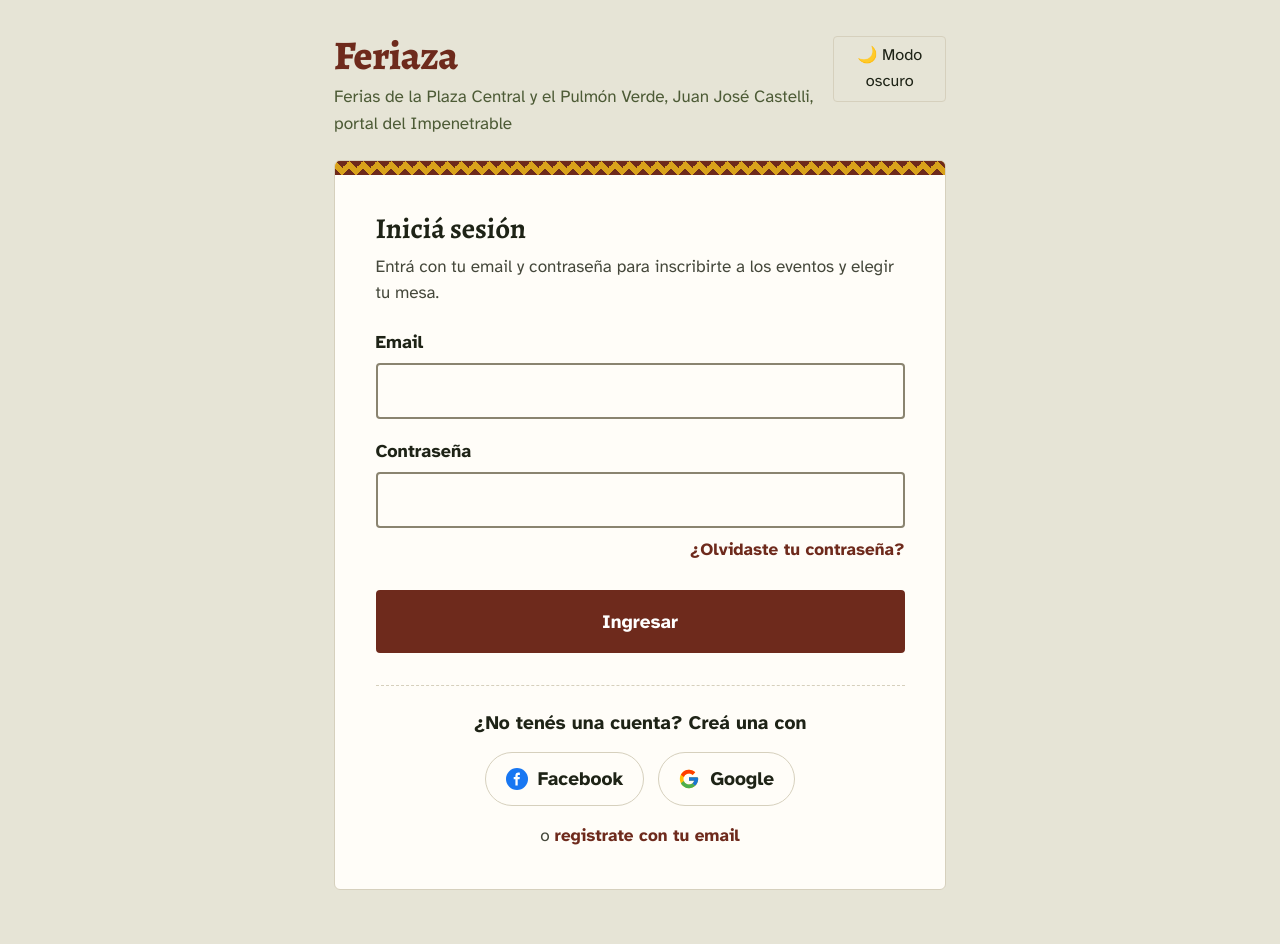
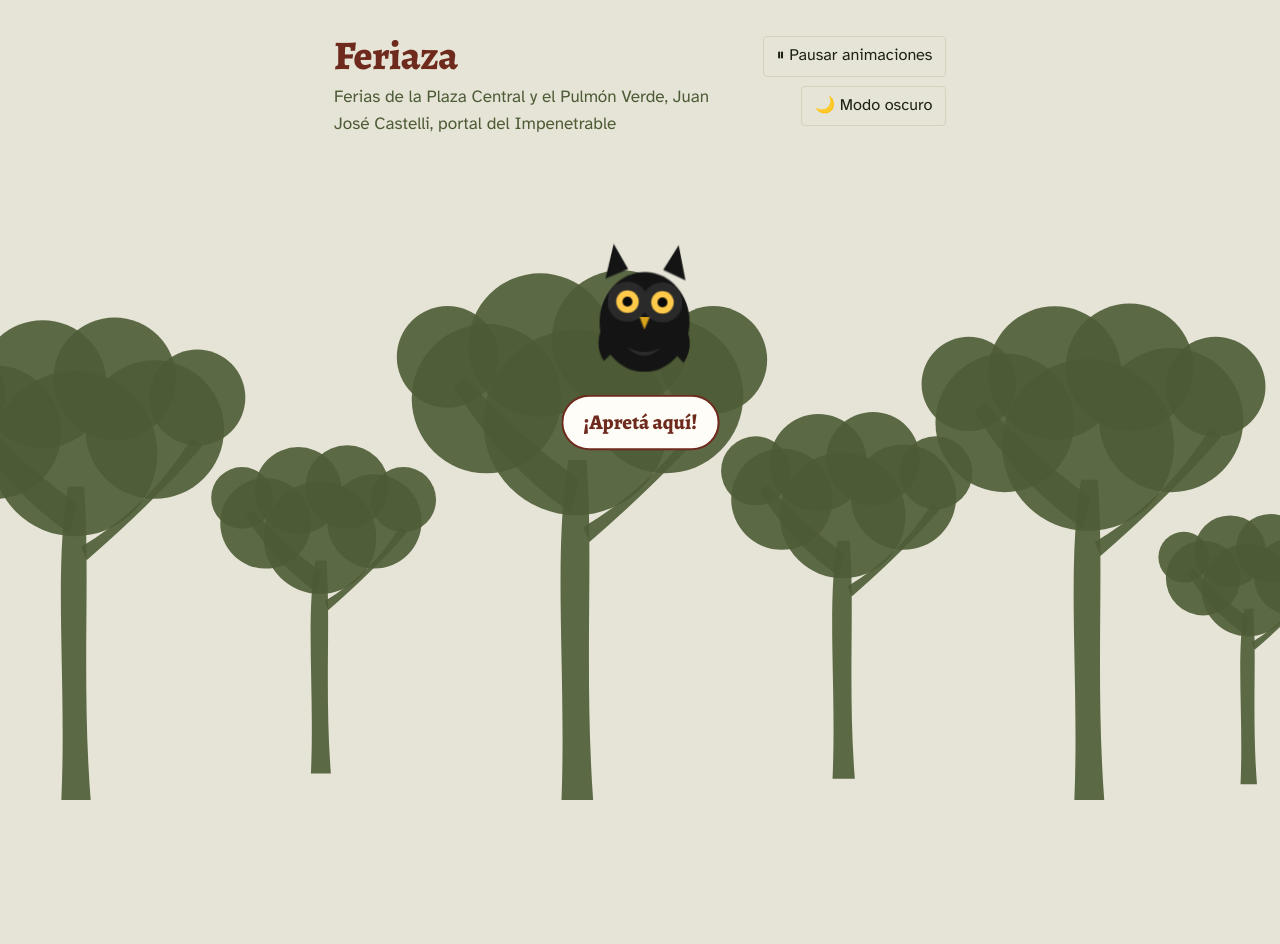
Before and after one commit to lucisoler/Feriaza_PracticaProfesionalizante3, a Laravel app: page /mi-cuenta/login in a window 1280 px wide. After the commit the page ends 800 px from the top, so only its background shows below. Run offline with Laravel 12, Linux system fonts and the light colour scheme; data comes from the database, SQL or seed files in the repository; style sheets or scripts are compiled from the project's sources; some libraries are stand-ins or nearby versions.

Commit message:
feat: fondo de monte, modo nocturno, búho de ingreso y control de animaciones
- Fondo con quebrachos y aves; luciérnagas y ojos de búho en modo oscuro.
- Inicio de sesión del feriante con búho que abre el panel; se quita Facebook.
- Botón para pausar o activar animaciones, guardado en el navegador.

Co-Authored-By: Claude Haiku 5.5 <noreply@anthropic.com>

```diff
--- a/resources/css/feriaza-accesible.css
+++ b/resources/css/feriaza-accesible.css
@@ -163,14 +163,23 @@ a {
     padding: 0.8rem 0.75rem;
 }
 
-/* ---------- 7. Menos movimiento si la persona lo pidió en su sistema ---------- */
+/* ---------- 7. Movimiento: el botón de la cabecera manda sobre el sistema ----------
+   data-animaciones="activadas" o "pausadas" en <html> (ver resources/js/movimiento.js).
+   Sin elección guardada, rige la preferencia de "reducir movimiento" del sistema. */
 
 @media (prefers-reduced-motion: reduce) {
-    *,
-    *::before,
-    *::after {
-        animation-duration: 0.01ms !important;
-        transition-duration: 0.01ms !important;
+    :root:not([data-animaciones='activadas']) *,
+    :root:not([data-animaciones='activadas']) *::before,
+    :root:not([data-animaciones='activadas']) *::after {
+        animation: none !important;
+        transition: none !important;
         scroll-behavior: auto !important;
     }
 }
+
+:root[data-animaciones='pausadas'] *,
+:root[data-animaciones='pausadas'] *::before,
+:root[data-animaciones='pausadas'] *::after {
+    animation: none !important;
+    transition: none !important;
+}
--- a/resources/css/feriaza.css
+++ b/resources/css/feriaza.css
@@ -15,16 +15,25 @@
         line-height: 1.5;
     }
 
+    /* Monte chaqueño de fondo: quebrachos colorados y un par de aves, detrás de todo */
+    body::before {
+        content: '';
+        position: fixed;
+        inset: 0;
+        z-index: -1;
+        background: url('/fondo-monte.svg') center bottom / cover no-repeat;
+        pointer-events: none;
+    }
+
+    :root[data-tema='oscuro'] body::before {
+        opacity: 0.45;
+    }
+
     :focus-visible {
         outline: 3px solid var(--color-siesta);
         outline-offset: 2px;
     }
 
-    @media (prefers-reduced-motion: reduce) {
-        * {
-            transition: none !important;
-        }
-    }
 }
 
 @layer components {
--- /dev/null
+++ b/resources/js/Components/BotonMovimiento.vue
@@ -0,0 +1,30 @@
+<template>
+  <button
+    type="button"
+    class="fz-movimiento"
+    :aria-pressed="activado ? 'true' : 'false'"
+    :aria-label="activado ? 'Pausar animaciones' : 'Activar animaciones'"
+    @click="alternar"
+  >
+    {{ activado ? '⏸ Pausar animaciones' : '▶ Activar animaciones' }}
+  </button>
+</template>
+
+<script setup>
+import { useMovimiento } from '../movimiento'
+
+const { activado, alternar } = useMovimiento()
+</script>
+
+<style scoped>
+.fz-movimiento {
+  background: none;
+  border: 1px solid var(--color-borde);
+  border-radius: 4px;
+  padding: 0.35rem 0.7rem;
+  font: inherit;
+  font-size: 0.9rem;
+  color: var(--color-noche);
+  cursor: pointer;
+}
+</style>
--- /dev/null
+++ b/resources/js/Components/FondoNocturno.vue
@@ -0,0 +1,129 @@
+<template>
+  <!-- Solo en modo oscuro: luciérnagas y ojos de búho sobre el monte de fondo.
+       Usa el mismo encuadre (cover, alineado abajo) que public/fondo-monte.svg, en coordenadas de 1200x1600. -->
+  <div class="fz-nocturno" aria-hidden="true">
+    <svg viewBox="0 0 1200 1600" preserveAspectRatio="xMidYMax slice">
+      <defs>
+        <radialGradient id="fz-brillo-luciernaga">
+          <stop offset="0" stop-color="#f4ff9e" stop-opacity="1"/>
+          <stop offset="0.35" stop-color="#e6f36a" stop-opacity="0.8"/>
+          <stop offset="1" stop-color="#e6f36a" stop-opacity="0"/>
+        </radialGradient>
+        <radialGradient id="fz-halo-ojo">
+          <stop offset="0" stop-color="#ffc94a" stop-opacity="0.45"/>
+          <stop offset="1" stop-color="#ffc94a" stop-opacity="0"/>
+        </radialGradient>
+      </defs>
+
+      <g
+        v-for="(luciernaga, indice) in luciernagas"
+        :key="indice"
+        class="fz-luciernaga"
+        :style="{
+          '--dx': luciernaga.dx + 'px',
+          '--dy': luciernaga.dy + 'px',
+          '--vuelo': luciernaga.vuelo + 's',
+          '--brillo': luciernaga.brillo + 's',
+          animationDelay: luciernaga.retraso + 's',
+        }"
+      >
+        <g :transform="`translate(${luciernaga.x} ${luciernaga.y})`">
+          <circle class="fz-luciernaga-brillo" r="9" fill="url(#fz-brillo-luciernaga)" :style="{ animationDelay: luciernaga.retraso + 's' }"/>
+          <circle r="1.8" fill="#fbffd6"/>
+        </g>
+      </g>
+
+      <g v-for="(par, indice) in ojosDeBuho" :key="'ojos-' + indice">
+        <g class="fz-ojos-buho" :style="{ animationDelay: par.retraso + 's' }">
+          <circle :cx="par.izquierda" :cy="par.y" r="16" fill="url(#fz-halo-ojo)"/>
+          <circle :cx="par.derecha" :cy="par.y" r="16" fill="url(#fz-halo-ojo)"/>
+          <ellipse :cx="par.izquierda" :cy="par.y" rx="6.5" ry="6" fill="#f2b233"/>
+          <ellipse :cx="par.derecha" :cy="par.y" rx="6.5" ry="6" fill="#f2b233"/>
+          <circle :cx="par.izquierda" :cy="par.y" r="2.8" fill="#1a1208"/>
+          <circle :cx="par.derecha" :cy="par.y" r="2.8" fill="#1a1208"/>
+        </g>
+      </g>
+    </svg>
+  </div>
+</template>
+
+<script setup>
+// Posiciones fijas dentro de las copas de los quebrachos de public/fondo-monte.svg
+const luciernagas = [
+  { x: 120, y: 640, dx: 40, dy: -30, vuelo: 9, brillo: 2.4, retraso: -1 },
+  { x: 260, y: 920, dx: -30, dy: 25, vuelo: 11, brillo: 3.1, retraso: -4 },
+  { x: 180, y: 1180, dx: 25, dy: -40, vuelo: 8, brillo: 2.7, retraso: -2.5 },
+  { x: 420, y: 520, dx: -35, dy: 20, vuelo: 12, brillo: 3.4, retraso: -6 },
+  { x: 480, y: 980, dx: 30, dy: 35, vuelo: 10, brillo: 2.2, retraso: -3 },
+  { x: 610, y: 720, dx: -25, dy: -30, vuelo: 9.5, brillo: 2.9, retraso: -7 },
+  { x: 700, y: 1060, dx: 40, dy: -20, vuelo: 11.5, brillo: 2.5, retraso: -0.5 },
+  { x: 860, y: 600, dx: -40, dy: 30, vuelo: 8.5, brillo: 3.2, retraso: -5 },
+  { x: 950, y: 900, dx: 30, dy: -25, vuelo: 10.5, brillo: 2.6, retraso: -8 },
+  { x: 1080, y: 760, dx: -20, dy: 40, vuelo: 12.5, brillo: 2.8, retraso: -2 },
+  { x: 1020, y: 1110, dx: -30, dy: -35, vuelo: 9, brillo: 3.5, retraso: -6.5 },
+  { x: 330, y: 1400, dx: 35, dy: -20, vuelo: 10, brillo: 2.3, retraso: -4.5 },
+  { x: 800, y: 1330, dx: -25, dy: 25, vuelo: 11, brillo: 2.7, retraso: -1.5 },
+  { x: 1140, y: 1300, dx: -30, dy: -25, vuelo: 8, brillo: 3, retraso: -3.5 },
+]
+
+// Dos parejas de ojos: una en el quebracho del centro y otra en el de la derecha
+const ojosDeBuho = [
+  { izquierda: 520, derecha: 552, y: 1222, retraso: -1.2 },
+  { izquierda: 1004, derecha: 1034, y: 1246, retraso: -3.6 },
+]
+</script>
+
+<style scoped>
+.fz-nocturno {
+  display: none;
+  position: fixed;
+  left: 50%;
+  bottom: 0;
+  width: max(100vw, 75vh);
+  height: max(100vh, 133.34vw);
+  transform: translateX(-50%);
+  pointer-events: none;
+  z-index: -1;
+}
+
+:root[data-tema='oscuro'] .fz-nocturno {
+  display: block;
+}
+
+.fz-nocturno svg {
+  width: 100%;
+  height: 100%;
+  display: block;
+}
+
+.fz-luciernaga {
+  animation: fz-vuelo var(--vuelo) ease-in-out infinite alternate;
+}
+
+.fz-luciernaga-brillo {
+  opacity: 0.6;
+  animation: fz-brillo var(--brillo) ease-in-out infinite;
+}
+
+.fz-ojos-buho {
+  transform-box: fill-box;
+  transform-origin: center;
+  animation: fz-parpadeo 6s infinite;
+}
+
+@keyframes fz-vuelo {
+  from { transform: translate(0, 0); }
+  to { transform: translate(var(--dx), var(--dy)); }
+}
+
+@keyframes fz-brillo {
+  0%, 100% { opacity: 0.05; }
+  45%, 55% { opacity: 1; }
+}
+
+@keyframes fz-parpadeo {
+  0%, 90%, 100% { transform: scaleY(1); }
+  94% { transform: scaleY(0.08); }
+}
+
+</style>
--- a/resources/js/Components/MarcaFeriaza.vue
+++ b/resources/js/Components/MarcaFeriaza.vue
@@ -5,13 +5,17 @@
         <p class="fz-marca-nombre">Feriaza</p>
         <p class="fz-marca-lugar"><slot /></p>
       </div>
-      <BotonModoOscuro />
+      <div class="fz-marca-botones">
+        <BotonMovimiento />
+        <BotonModoOscuro />
+      </div>
     </div>
   </header>
 </template>
 
 <script setup>
 import BotonModoOscuro from './BotonModoOscuro.vue'
+import BotonMovimiento from './BotonMovimiento.vue'
 
 defineProps({
   ancha: { type: Boolean, default: false },
@@ -25,4 +29,11 @@ defineProps({
   align-items: flex-start;
   gap: 1rem;
 }
+
+.fz-marca-botones {
+  display: flex;
+  flex-wrap: wrap;
+  justify-content: flex-end;
+  gap: 0.5rem;
+}
 </style>
--- a/resources/js/Components/PanelCabecera.vue
+++ b/resources/js/Components/PanelCabecera.vue
@@ -2,7 +2,6 @@
   <header class="fz-panel-cabecera">
     <div>
       <p class="fz-marca-nombre">Feriaza</p>
-      <p class="fz-marca-lugar">Panel del coordinador</p>
     </div>
     <nav class="fz-nav" aria-label="Secciones del panel">
       <Link v-for="item in items" :key="item.href" :href="item.href" class="fz-nav-item"
@@ -27,6 +26,7 @@
           </div>
         </div>
       </div>
+      <BotonMovimiento />
       <BotonModoOscuro />
       <slot />
       <button type="button" class="fz-enlace" @click="router.post('/logout')">Cerrar sesión</button>
@@ -38,6 +38,7 @@
 import { computed, onMounted, onUnmounted, ref } from 'vue'
 import { Link, router, usePage } from '@inertiajs/vue3'
 import BotonModoOscuro from './BotonModoOscuro.vue'
+import BotonMovimiento from './BotonMovimiento.vue'
 
 defineProps({
   // feriantes | eventos | plano
--- a/resources/js/Pages/Feriante/Login.vue
+++ b/resources/js/Pages/Feriante/Login.vue
@@ -2,7 +2,29 @@
   <main class="fz-pagina">
     <MarcaFeriaza>Ferias de la Plaza Central y el Pulmón Verde, Juan José Castelli, portal del Impenetrable</MarcaFeriaza>
 
-    <section class="fz-tarjeta">
+    <!-- Entrada tranquila: un búho invita a abrir el panel. Si ya hay un aviso o un error (vuelve de Google o de una acción), el panel se muestra directo. -->
+    <button v-if="!panelAbierto" type="button" class="fz-buho-boton" aria-label="Mostrar el inicio de sesión" @click="abrirPanel">
+      <svg class="fz-buho" viewBox="0 0 120 120" aria-hidden="true">
+        <path class="fz-buho-ala" style="--signo: 1" d="M30 70 Q18 88 28 104 Q38 96 40 80 Z" />
+        <path class="fz-buho-ala" style="--signo: -1" d="M90 70 Q102 88 92 104 Q82 96 80 80 Z" />
+        <polygon class="fz-buho-cuerpo" points="28,38 34,10 46,30" />
+        <polygon class="fz-buho-cuerpo" points="92,38 86,10 74,30" />
+        <ellipse class="fz-buho-cuerpo" cx="60" cy="72" rx="36" ry="40" />
+        <g class="fz-buho-ojos">
+          <circle class="fz-buho-disco" cx="46" cy="56" r="16" />
+          <circle class="fz-buho-disco" cx="74" cy="56" r="16" />
+          <circle class="fz-buho-iris" cx="46" cy="56" r="9" />
+          <circle class="fz-buho-iris" cx="74" cy="56" r="9" />
+          <circle class="fz-buho-pupila" cx="46" cy="56" r="4" />
+          <circle class="fz-buho-pupila" cx="74" cy="56" r="4" />
+        </g>
+        <polygon class="fz-buho-pico" points="56,68 64,68 60,78" />
+        <path class="fz-buho-pecho" d="M46 92 Q60 100 74 92 Q60 106 46 92 Z" />
+      </svg>
+      <span class="fz-globo">¡Apretá aquí!</span>
+    </button>
+
+    <section v-else class="fz-tarjeta fz-tarjeta-aparece">
       <div class="fz-guarda"></div>
 
       <form class="fz-tarjeta-cuerpo" @submit.prevent="ingresar">
@@ -34,17 +56,10 @@
           </button>
         </div>
 
-        <!-- Crear cuenta con Facebook o Google -->
+        <!-- Crear cuenta con Google -->
         <div class="fz-social">
           <p class="fz-social-titulo">¿No tenés una cuenta? Creá una con</p>
           <div class="fz-social-botones">
-            <a href="/auth/facebook/redirect" class="fz-social-boton" aria-label="Crear cuenta con Facebook">
-              <svg viewBox="0 0 24 24" width="22" height="22" aria-hidden="true">
-                <circle cx="12" cy="12" r="12" fill="#1877F2" />
-                <path fill="#fff" d="M15.12 7.6h-1.6c-.63 0-.76.26-.76.9v1.42h2.36l-.31 2.4h-2.05V19h-2.5v-6.68H8.4v-2.4h1.86V8.27C10.26 6.33 11.44 5 13.63 5c.6 0 1.12.04 1.49.09z" />
-              </svg>
-              Facebook
-            </a>
             <a href="/auth/google/redirect" class="fz-social-boton" aria-label="Crear cuenta con Google">
               <svg viewBox="0 0 48 48" width="22" height="22" aria-hidden="true">
                 <path fill="#FFC107" d="M43.6 20.5H42V20H24v8h11.3C33.7 32.7 29.2 36 24 36c-6.6 0-12-5.4-12-12s5.4-12 12-12c3.1 0 5.8 1.2 7.9 3.1l5.7-5.7C34 6.1 29.3 4 24 4 12.9 4 4 12.9 4 24s8.9 20 20 20 20-8.9 20-20c0-1.3-.1-2.4-.4-3.5z" />
@@ -65,13 +80,21 @@
 </template>
 
 <script setup>
-import { Link, useForm } from '@inertiajs/vue3'
+import { ref } from 'vue'
+import { Link, usePage, useForm } from '@inertiajs/vue3'
 import MarcaFeriaza from '../../Components/MarcaFeriaza.vue'
+
+const pagina = usePage()
+const panelAbierto = ref(Boolean(pagina.props.flash?.success || pagina.props.errors?.social))
 
 const form = useForm({
   email: '',
   password: '',
 })
+
+function abrirPanel() {
+  panelAbierto.value = true
+}
 
 function ingresar() {
   form.post('/mi-cuenta/login', {
@@ -79,3 +102,117 @@ function ingresar() {
   })
 }
 </script>
+
+<style scoped>
+.fz-buho-boton {
+  margin: 3rem auto 0;
+  display: flex;
+  flex-direction: column;
+  align-items: center;
+  gap: 0.75rem;
+  padding: 1rem;
+  background: none;
+  border: 0;
+  cursor: pointer;
+  color: var(--color-noche);
+  font: inherit;
+}
+
+.fz-buho {
+  width: 150px;
+  height: 150px;
+  transform-origin: center bottom;
+  animation: fz-buho-salto 2.4s ease-out infinite;
+}
+
+.fz-buho-cuerpo,
+.fz-buho-ala {
+  fill: #141414;
+}
+
+.fz-buho-ala {
+  transform-box: fill-box;
+  transform-origin: top center;
+  animation: fz-buho-aleteo 2.4s ease-out infinite;
+}
+
+.fz-buho-disco {
+  fill: #2a2a2a;
+}
+
+.fz-buho-iris {
+  fill: #ffc94a;
+}
+
+.fz-buho-pupila {
+  fill: #0a0a0a;
+}
+
+.fz-buho-pico {
+  fill: #d9a21b;
+}
+
+.fz-buho-pecho {
+  fill: #2a2a2a;
+}
+
+.fz-buho-ojos {
+  transform-box: fill-box;
+  transform-origin: center;
+  animation: fz-buho-parpadeo 5s infinite;
+}
+
+.fz-globo {
+  position: relative;
+  padding: 0.5rem 1.1rem;
+  border-radius: 999px;
+  background: var(--color-superficie);
+  border: 2px solid var(--color-quebracho);
+  color: var(--color-quebracho);
+  font-family: var(--font-serif);
+  font-weight: 800;
+  font-size: 1.15rem;
+  animation: fz-pulso 1.6s ease-in-out infinite;
+}
+
+.fz-tarjeta-aparece {
+  animation: fz-reaparece 0.9s ease-in both;
+}
+
+@keyframes fz-buho-salto {
+  0%, 100% { transform: translateY(0) scale(1, 1) rotate(0); }
+  8% { transform: translateY(2px) scale(1.08, 0.92) rotate(0); }
+  22% { transform: translateY(-48px) scale(0.96, 1.05) rotate(-6deg); }
+  34% { transform: translateY(0) scale(1.1, 0.9) rotate(3deg); }
+  42% { transform: translateY(0) scale(1, 1) rotate(0); }
+  58% { transform: translateX(-10px) rotate(-4deg); }
+  70% { transform: translateX(8px) rotate(3deg); }
+  82% { transform: translateX(0) rotate(0); }
+}
+
+@keyframes fz-buho-aleteo {
+  0%, 8%, 42%, 100% { transform: rotate(0); }
+  22% { transform: rotate(calc(var(--signo) * 38deg)); }
+  30% { transform: rotate(calc(var(--signo) * -10deg)); }
+}
+
+@keyframes fz-buho-parpadeo {
+  0%, 90%, 100% { transform: scaleY(1); }
+  94% { transform: scaleY(0.08); }
+}
+
+@keyframes fz-pulso {
+  0%, 100% { transform: scale(1); }
+  50% { transform: scale(1.06); }
+}
+
+@keyframes fz-reaparece {
+  from {
+    opacity: 0;
+  }
+  to {
+    opacity: 1;
+  }
+}
+
+</style>
--- a/resources/js/app.js
+++ b/resources/js/app.js
@@ -3,6 +3,7 @@ import { createApp, h } from 'vue'
 import { createInertiaApp } from '@inertiajs/vue3'
 import IndicadorConexion from './Components/IndicadorConexion.vue'
 import DialogoCentrado from './Components/DialogoCentrado.vue'
+import FondoNocturno from './Components/FondoNocturno.vue'
 
 createInertiaApp({
     resolve: name => {
@@ -10,7 +11,7 @@ createInertiaApp({
         return pages[`./Pages/${name}.vue`]
     },
     setup({ el, App, props, plugin }) {
-        createApp({ render: () => [h(IndicadorConexion), h(App, props), h(DialogoCentrado)] })
+        createApp({ render: () => [h(FondoNocturno), h(IndicadorConexion), h(App, props), h(DialogoCentrado)] })
             .use(plugin)
             .mount(el)
     },
--- /dev/null
+++ b/resources/js/movimiento.js
@@ -0,0 +1,39 @@
+import { ref } from 'vue'
+
+const CLAVE = 'fz-animaciones'
+
+function preferenciaGuardada() {
+  try {
+    return localStorage.getItem(CLAVE)
+  } catch {
+    return null
+  }
+}
+
+function prefiereMovimientoReducido() {
+  return window.matchMedia?.('(prefers-reduced-motion: reduce)').matches ?? false
+}
+
+function aplicar(estado) {
+  document.documentElement.setAttribute('data-animaciones', estado)
+}
+
+// Sin preferencia guardada, las animaciones siguen lo que diga el sistema
+const activado = ref(
+  preferenciaGuardada() !== null ? preferenciaGuardada() === 'activadas' : !prefiereMovimientoReducido(),
+)
+aplicar(activado.value ? 'activadas' : 'pausadas')
+
+export function useMovimiento() {
+  function alternar() {
+    activado.value = !activado.value
+    aplicar(activado.value ? 'activadas' : 'pausadas')
+    try {
+      localStorage.setItem(CLAVE, activado.value ? 'activadas' : 'pausadas')
+    } catch {
+      // Sin localStorage: la elección dura lo que la página abierta
+    }
+  }
+
+  return { activado, alternar }
+}
--- a/resources/views/app.blade.php
+++ b/resources/views/app.blade.php
@@ -14,6 +14,8 @@
           var guardado = localStorage.getItem('fz-tema');
           var tema = guardado ?? (matchMedia('(prefers-color-scheme: dark)').matches ? 'oscuro' : 'claro');
           document.documentElement.setAttribute('data-tema', tema);
+          var movimiento = localStorage.getItem('fz-animaciones');
+          if (movimiento) document.documentElement.setAttribute('data-animaciones', movimiento);
         } catch (e) {}
       })();
     </script>
```
Also changed, not shown: public/fondo-monte.svg (added).
